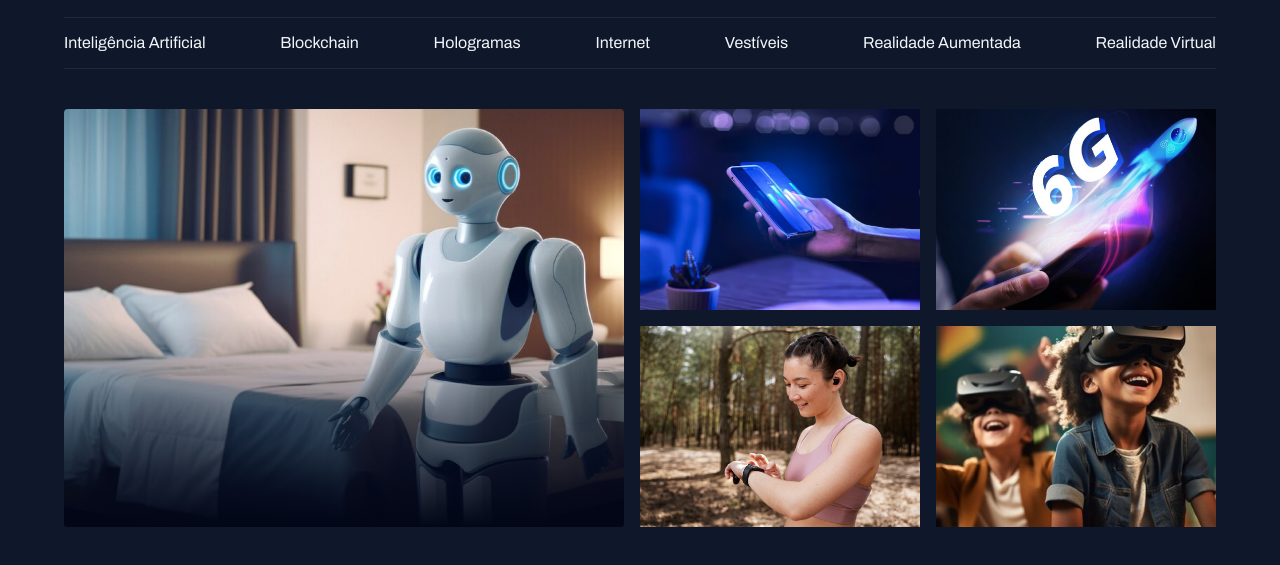
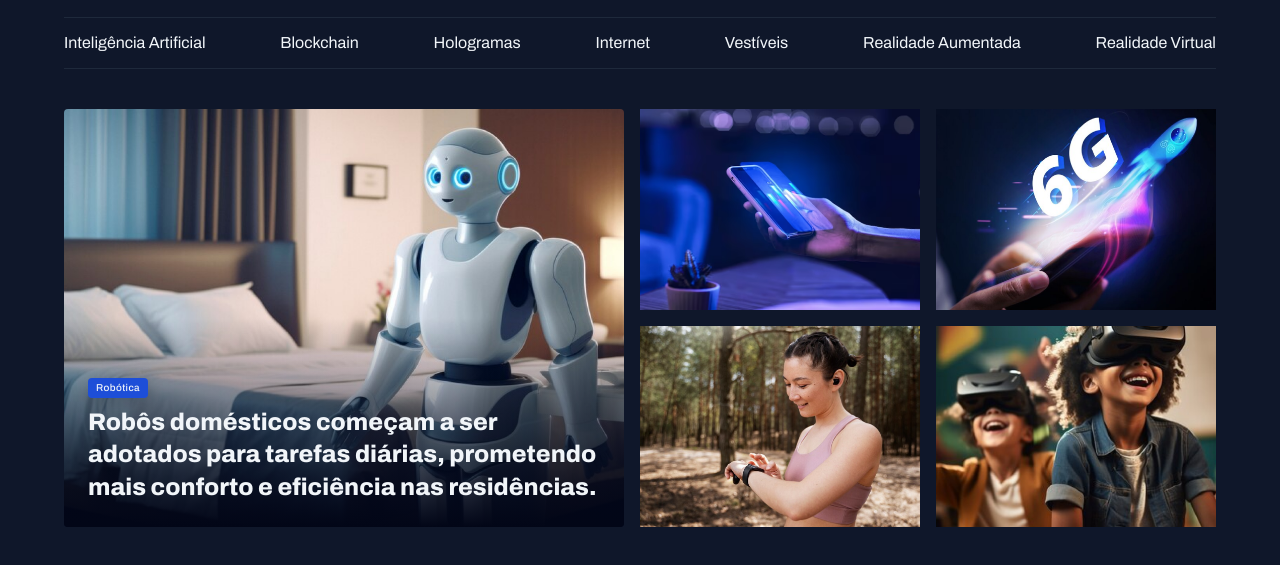
Before and after one commit to MarcosHHOshiro/projeto-portal-de-noticias, a plain HTML site: page index.html in a window 1280 px wide. Shown: the part 75-640 px from the top of the page. Drawn offline with Linux system fonts and the light colour scheme; a web font is replaced by a local one.

Commit message:
ajustando o conteudo do card

```diff
--- a/index.html
+++ b/index.html
@@ -47,9 +47,15 @@
 
     <main class="grid container">
         <section id="featured" class="grid grid-flow-col gap-16">
-            <div class="card">
+            <figure class="card">
                 <img src="assets/images/Image 01.png" alt="">
-            </div>
+
+                <figcaption>
+                    <span class="content-tag">Robótica</span>
+                    <h2 class="text-2xl">Robôs domésticos começam a ser adotados para tarefas diárias, prometendo mais conforto e
+                        eficiência nas residências.</h2>
+                </figcaption>
+            </figure>
 
             <div class="grid grid-cols-2 gap-16">
                 <div>
--- a/styles/global.css
+++ b/styles/global.css
@@ -56,3 +56,14 @@ img {
 main {
     margin-top: 40px;
 }
+
+.content-tag {
+    display: inline-block;
+    background-color: var(--brand-color-dark);
+    padding: 4px 8px;
+    border-radius: 4px;
+    font: 500 10px/1.2 var(--font-family);
+    letter-spacing: 0.04em;
+    color: var(--text-color-primary);
+    box-shadow: 0px 4px 16px #02061740;
+}
--- a/styles/sections.css
+++ b/styles/sections.css
@@ -20,5 +20,16 @@
                 #020617 100%
             );
         }
+
+        figcaption {
+            position: absolute;
+            bottom: 0;
+
+            padding: 24px;
+
+            h2 {
+                margin-top: 8px;
+            }
+        }
     }
 }
--- a/styles/utility.css
+++ b/styles/utility.css
@@ -14,3 +14,19 @@
 .gap-16 {
     gap: 16px;
 }
+
+.text-2xl {
+    font: var(--h1)
+}
+
+.text-xl {
+    font: var(--h2)
+}
+
+.text-lg {
+    font: var(--h3)
+}
+
+.text-sm {
+    font: var(--text-sm)
+}
```
